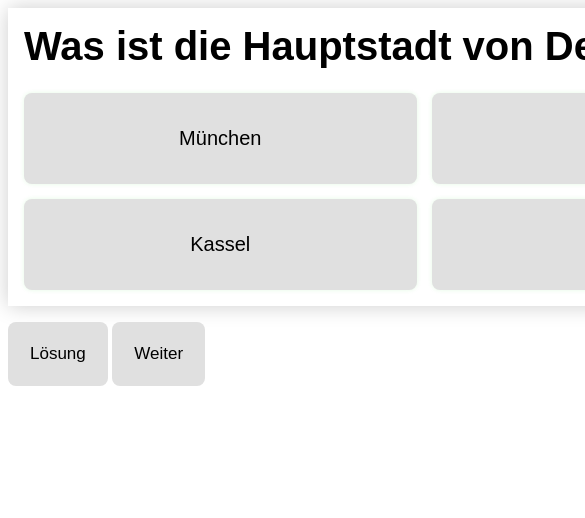
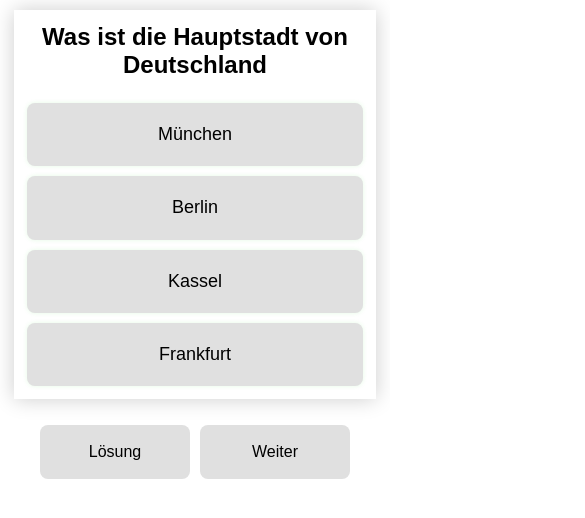
Before and after one commit to Z4V1-gif/City-Quiz, a plain HTML site: page index.html in a window 390 px wide. Both pictures are taken after a click on the button "Weiter". Shown: the top 518 px of the page, 585 px wide, since content can reach past the window. Drawn offline with Linux system fonts and the light colour scheme.

Commit message:
added media querys for smartphones

```diff
--- a/Quiz.css
+++ b/Quiz.css
@@ -63,3 +63,42 @@ button:hover {
   font-size: 17px;
   transition: all 0.3s ease;
 }
+
+/* Media Query für Smartphones (max. 768px Breite) */
+@media (max-width: 768px) {
+  .wrapper {
+    width: 90%; /* Nutzt 90% der Bildschirmbreite*/
+    margin: 10px auto; /* Zentriert den Wrapper mit etwas Abstand oben/unten */
+    padding: 0.8rem;
+  }
+
+  .question {
+    font-size: 1.5rem; /* Etwas kleinere Schrift */
+    text-align: center;
+  }
+
+  .question-grid {
+    /* Buttons untereinander statt nebeneinander */
+    grid-template-columns: 1fr;
+    gap: 10px;
+  }
+
+  .answers {
+    padding: 1.2rem;
+    font-size: 18px;
+  }
+
+  .buttons {
+    display: flex;
+    justify-content: center;
+    gap: 10px;
+    width: 100%;
+  }
+
+  .funktion {
+    flex: 1; /* Buttons teilen sich den Platz gleichmäßig auf */
+    max-width: 150px;
+    padding: 1rem;
+    font-size: 16px;
+  }
+}
```
